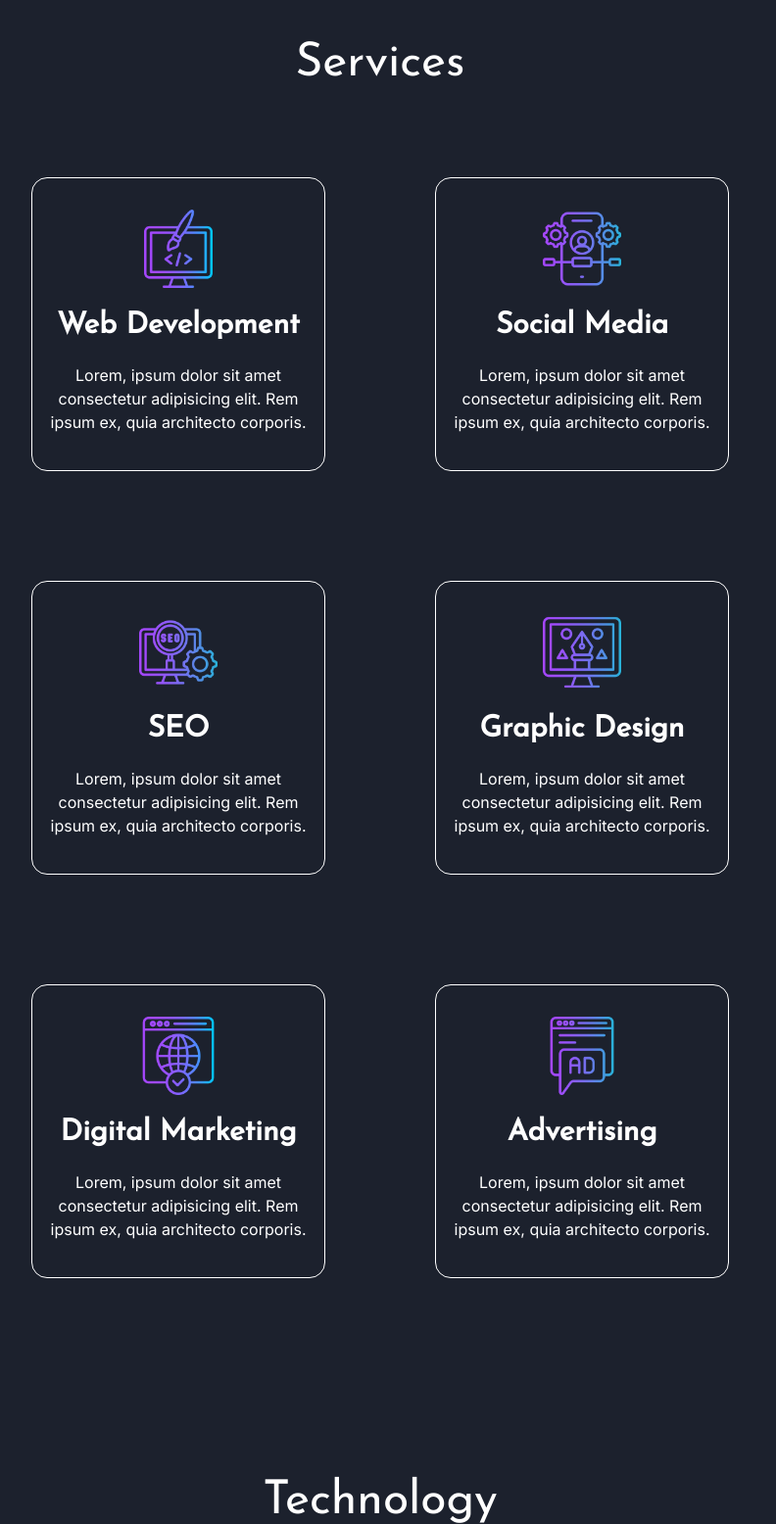
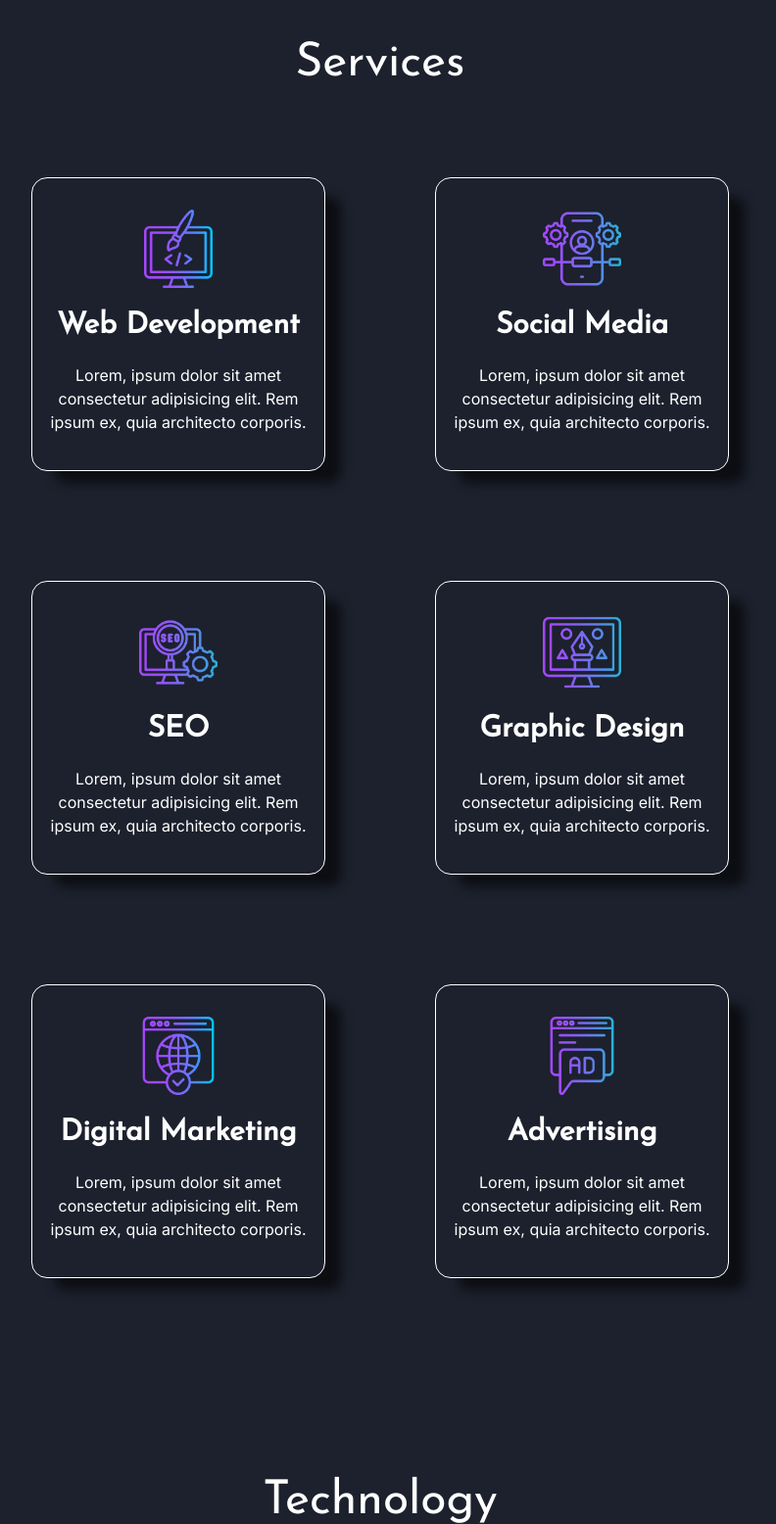
Before and after one commit to DeenoDev/My-Business-Website, a PHP site: page / in a window 1280 px wide. Shown: the part 1225-2781 px from the top of the page at 98% size, without its empty margins (252-1044 px from the left). Run offline with PHP 8.4, Linux system fonts and the light colour scheme; some libraries are stand-ins or nearby versions.

Commit message:
Added box shadow to service cards.

```diff
--- a/style.css
+++ b/style.css
@@ -223,7 +223,11 @@ nav ul li:last-child{
     height: 300px;
     border: 1px solid #fff;
     border-radius: 1rem;
-    transition-duration: background: 500ms;
+    transition-duration: background 500ms;
+    box-shadow: 20px 16px 11px -4px rgba(3,3,3,0.63);
+   -webkit-box-shadow: 20px 16px 11px -4px rgba(3,3,3,0.63);
+   -moz-box-shadow: 20px 16px 11px -4px rgba(3,3,3,0.63);
+
 
 
 }
```
